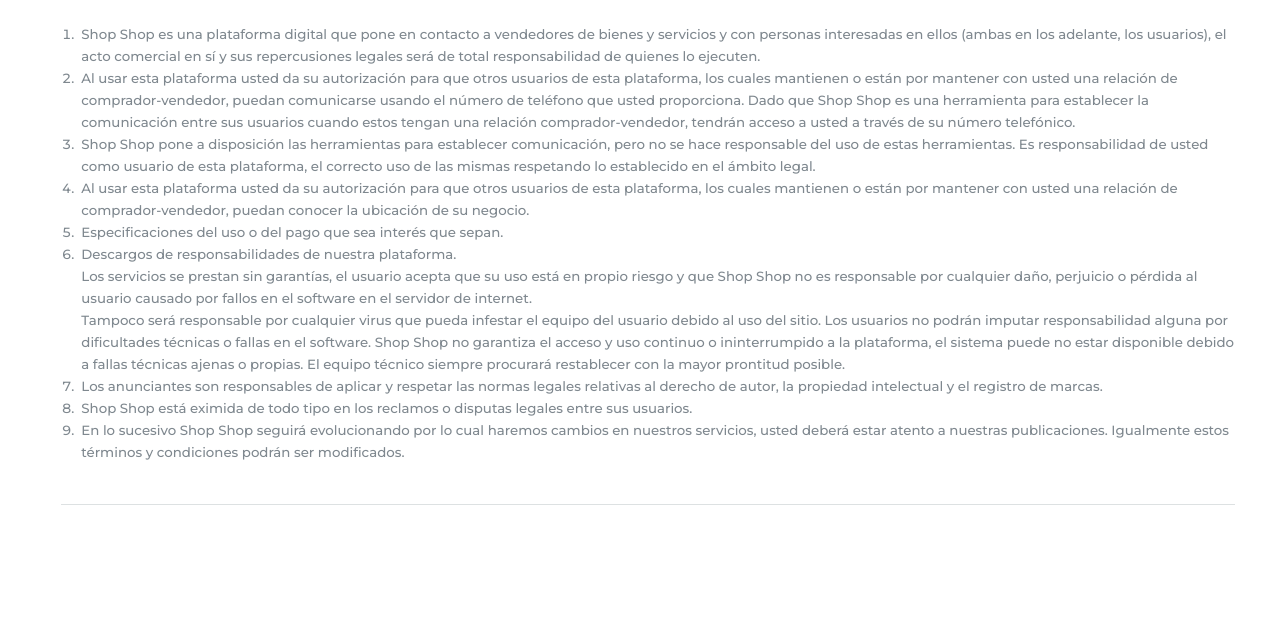
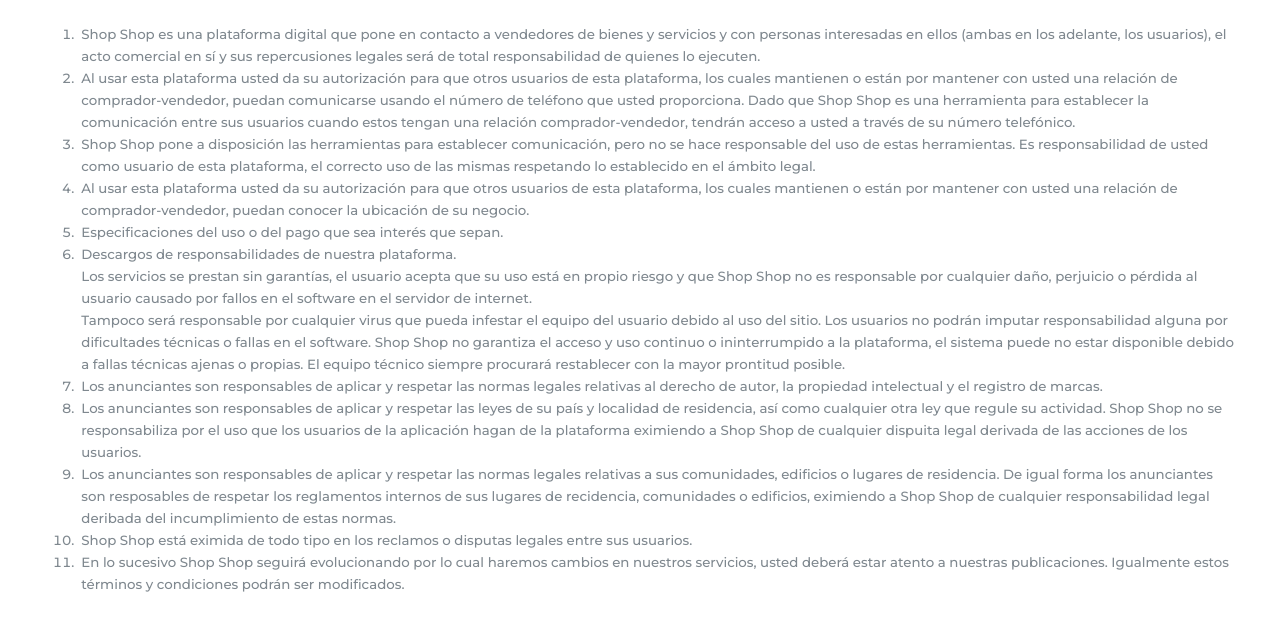
Before and after one commit to kmilo8346/beast-web, a website: page public/policies/index.html in a window 1280 px wide. Shown: the part 536-1167 px from the top of the page. Before the commit the page ends 1117 px from the top, so only its background shows below. Drawn offline with Linux system fonts and the light colour scheme.

Commit message:
fix(add terminos para los edificios y sus normas): add terms

```diff
--- a/public/policies/index.html
+++ b/public/policies/index.html
@@ -1,11 +1,13 @@
 <!DOCTYPE html>
 <html lang="en">
+
 <head>
   <meta charset="UTF-8" />
   <meta name="viewport" content="width=device-width, initial-scale=1.0" />
   <link rel="stylesheet" href="../assets/main.css" />
   <title>Términos y condiciones legales</title>
 </head>
+
 <body id="main">
   <!-- Content -->
   <div class="inner">
@@ -84,6 +86,18 @@
           registro de marcas.
         </li>
         <li>
+          Los anunciantes son responsables de aplicar y respetar las leyes de su país y localidad de residencia, así
+          como cualquier otra ley que regule su actividad. Shop Shop no se responsabiliza por el uso que los usuarios de
+          la aplicación hagan de la plataforma eximiendo a Shop Shop de cualquier dispuita legal derivada de las
+          acciones de los usuarios.
+        </li>
+        <li>
+          Los anunciantes son responsables de aplicar y respetar las normas legales relativas a sus comunidades,
+          edificios o lugares de residencia. De igual forma los anunciantes son
+          resposables de respetar los reglamentos internos de sus lugares de recidencia, comunidades o edificios,
+          eximiendo a Shop Shop de cualquier responsabilidad legal deribada del incumplimiento de estas normas.
+        </li>
+        <li>
           Shop Shop está eximida de todo tipo en los reclamos o disputas
           legales entre sus usuarios.
         </li>
@@ -98,4 +112,5 @@
     </section>
   </div>
 </body>
+
 </html>
```
Lines whose indentation alone changed are shown as unchanged.
